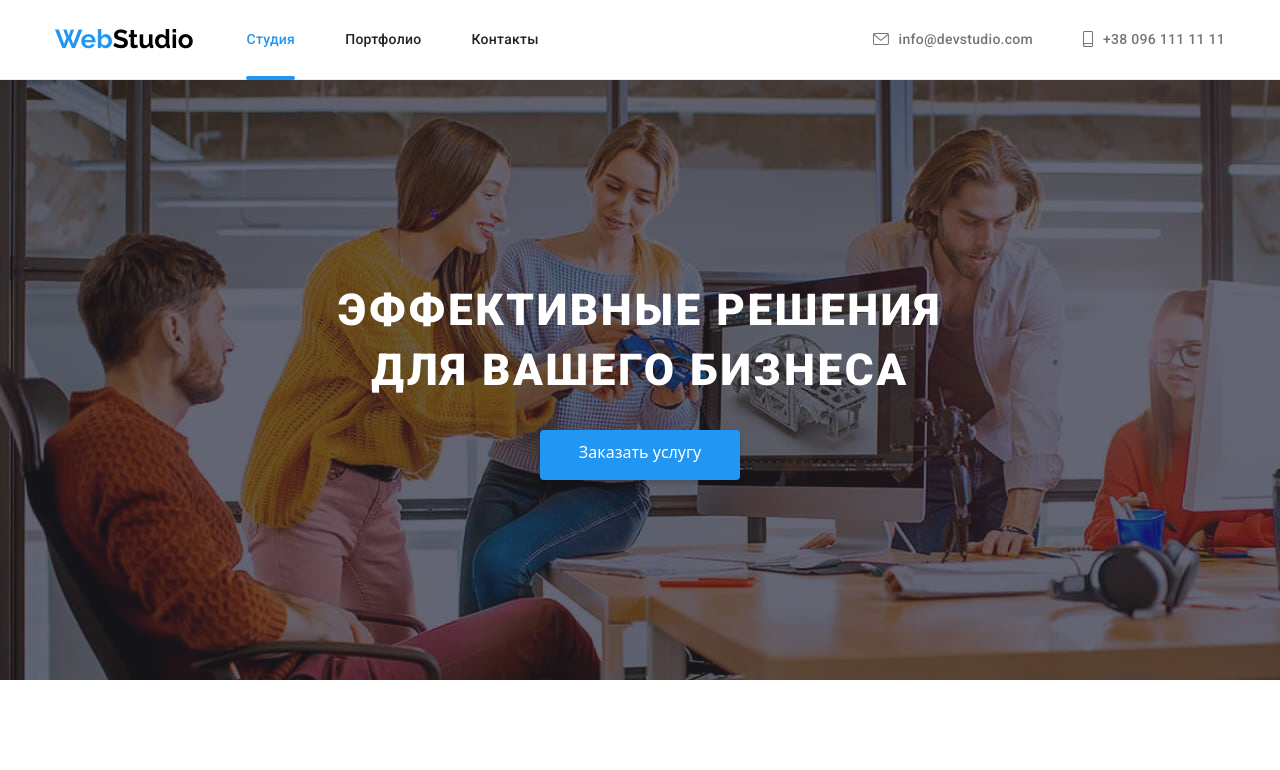
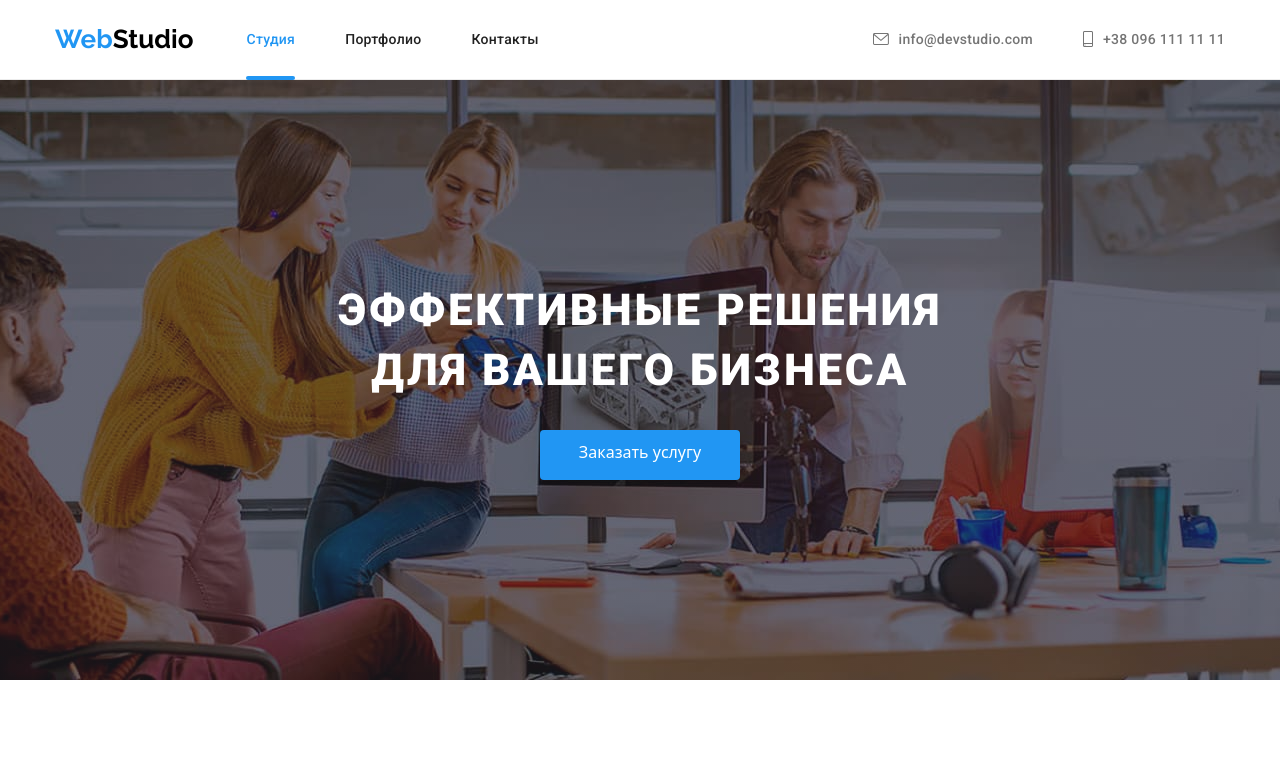
Before and after one commit to Zhekager/goit-markup-hw-05, a plain HTML site: page index.html in a window 1280 px wide. Shown: the top 770 px of the page. Drawn offline with nearby package versions, Linux system fonts and the light colour scheme.

Commit message:
работа над ошибкой (изображения)

```diff
--- a/styles/style.css
+++ b/styles/style.css
@@ -240,16 +240,13 @@ ul{
 /* Шапка */
 
 .helmet{
-       max-width: 1600px;
-
-       background-position: center;
        background: linear-gradient(
               to right, rgba(47, 48, 58, 0.4),
               rgba(47, 48, 58, 0.4)),
                url(../svg/Imgmin.jpg);
        background-repeat: no-repeat;
-       margin: 0px auto;
-
+       background-position: center;
+       background-size: cover;
        padding-top: 200px;
        padding-bottom: 200px;    }
 .heading{
@@ -457,7 +454,6 @@ border: #2196F3; }
          margin: 0px 8px;        }
 
        /* **  goit-markup-hw-04   ** */
-
        /* <!--Особенности-->  */
 .ghost{
        display: block;
```
